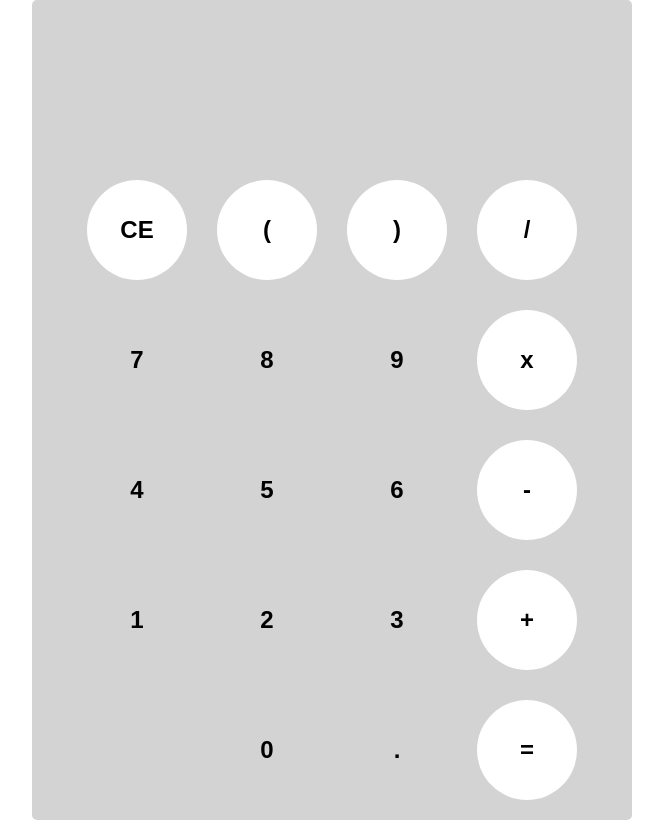
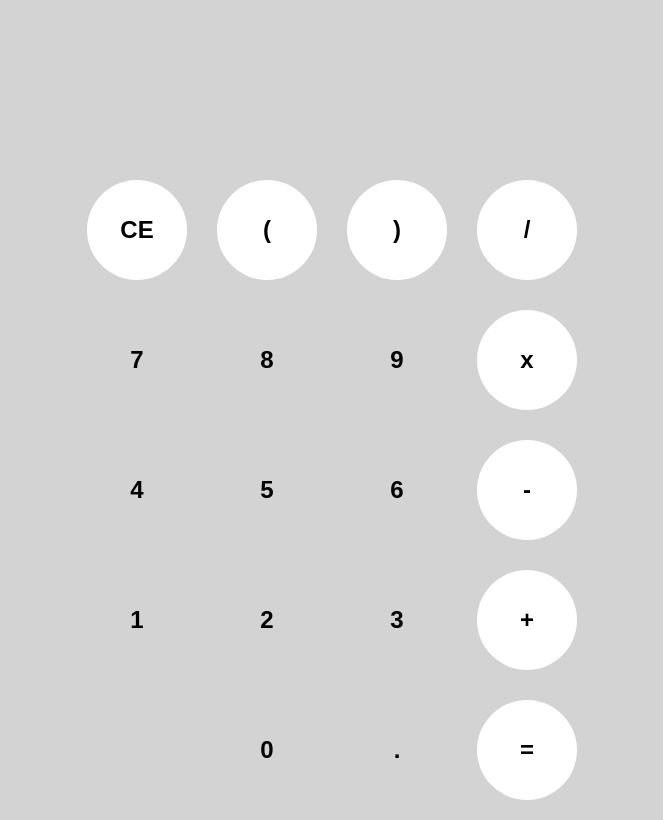
Before and after one commit to xsmsx/xsmsx.calculator.io, a plain HTML site: page index.html in a window 1280 px wide. Shown: the whole page, without its empty margins (308-971 px from the left). Drawn offline with Linux system fonts and the light colour scheme.

Commit message:
Update style.css

```diff
--- a/style.css
+++ b/style.css
@@ -3,17 +3,17 @@ body{
   background-color: white;
   margin: 0px auto;
 }
-@media only screen and (max-width: 768px) and (orientation: portrait){
+/* @media only screen and (max-width: 768px) and (orientation: portrait){
   width:100vw;
 }
 @media only screen and (max-width: 768px) and (orientation: landscape){
   width:100vw;
-}
+} */
 #container{
   width:  auto;
   height: auto;
   margin: 0px auto;
-  background-color: white;
+  background-color: lightGray;
 }
 #calculator{
   width:  600px;
```
